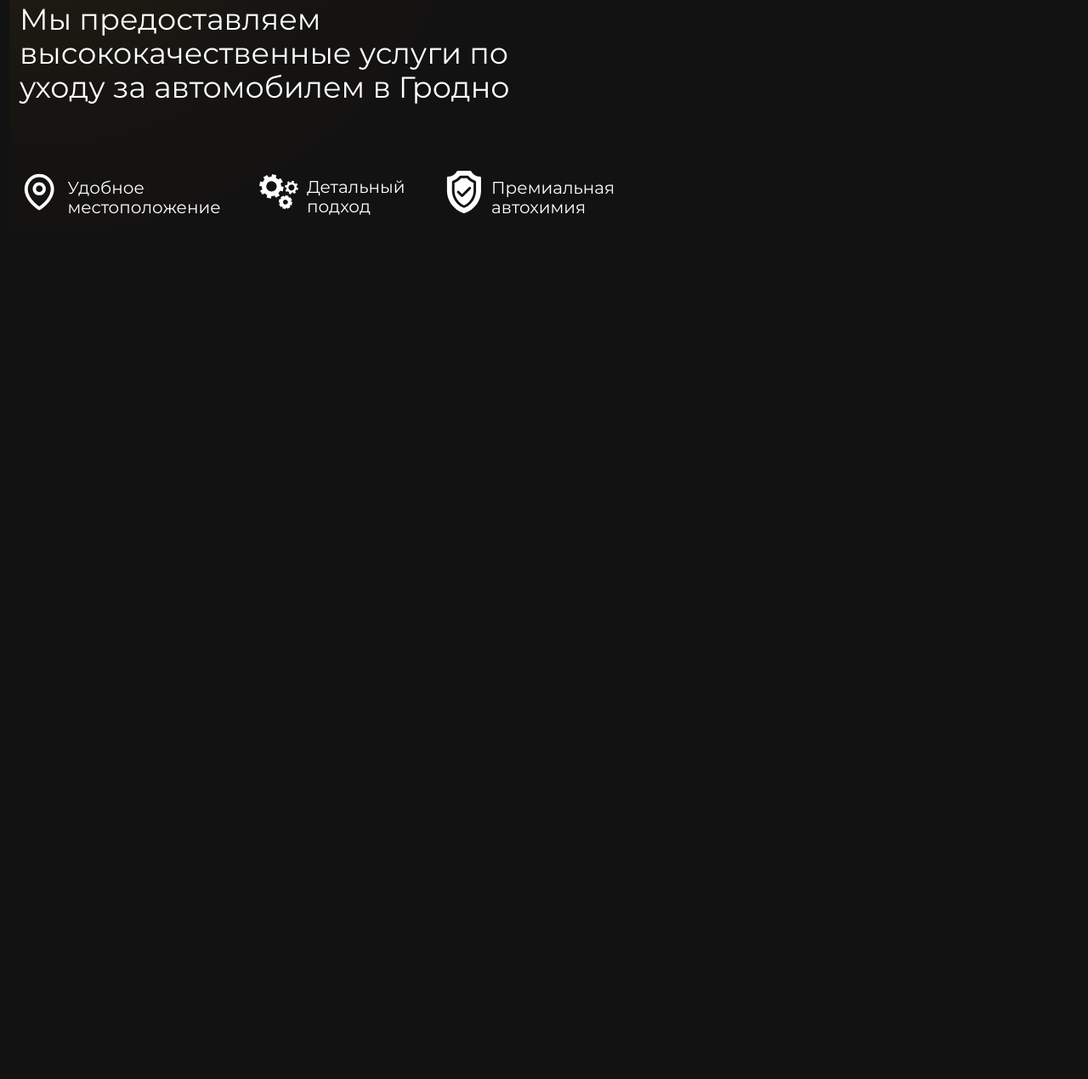
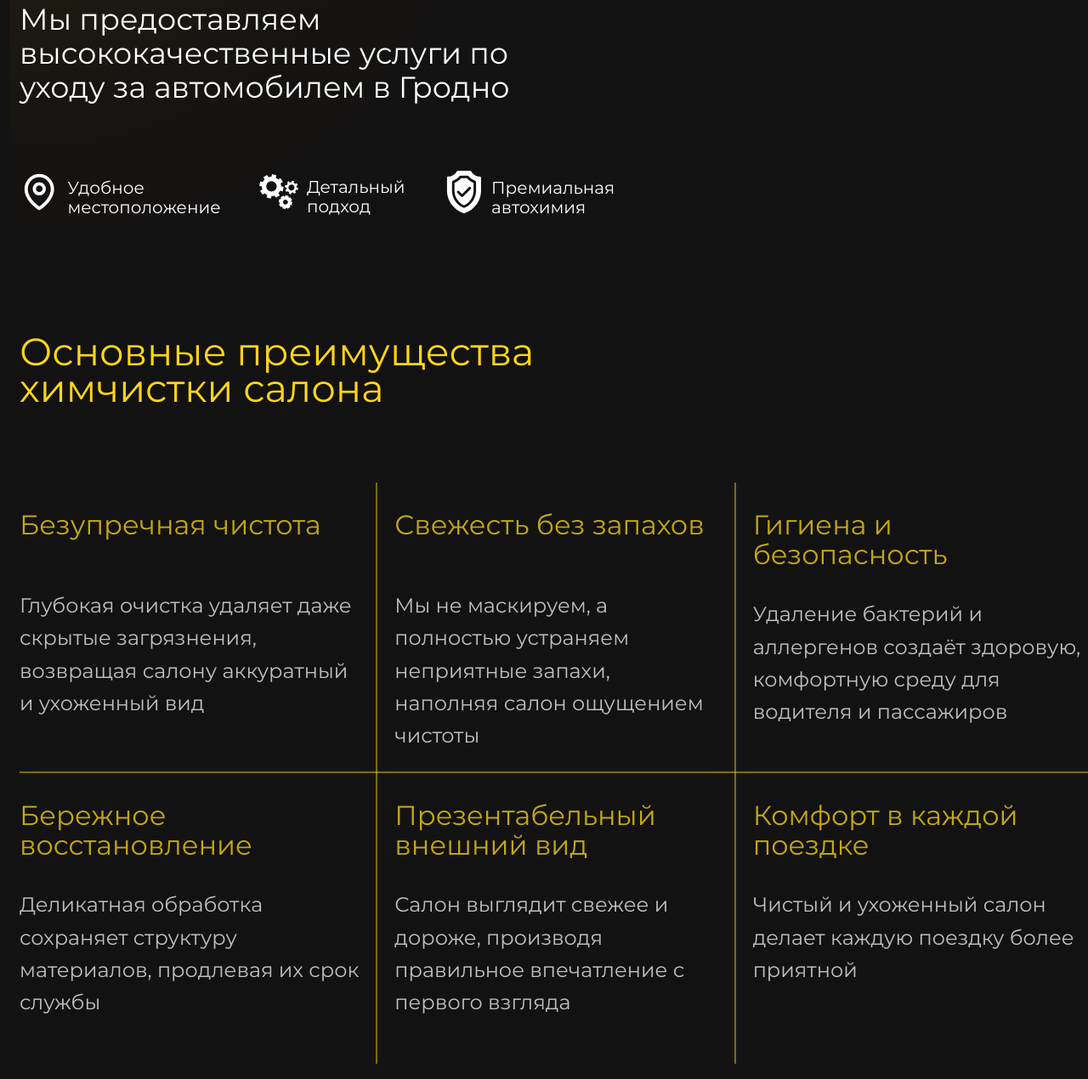
Before and after one commit to Maximka70/Cleaning_Grondo, a plain HTML site: page index.html in a window 1280 px wide. Shown: the part 530-1800 px from the top of the page at 85% size. Before the commit the page ends 886 px from the top, so only its background shows below. Drawn offline with Linux system fonts and the light colour scheme; a web font is replaced by a local one.

Commit message:
advantages section

```diff
--- a/index.html
+++ b/index.html
@@ -104,6 +104,45 @@
 
       </section>
 
+      <section class="advantages">
+        <div class="advantages__container">
+          <h2 class="advantages__title">Основные преимущества химчистки салона</h2>
+          <ul class="advantages__list">
+            <li class="advantages__list-item">
+              <h3 class="advantages__item-title">Безупречная чистота</h3>
+              <p class="advantages__item-description">Глубокая очистка удаляет даже скрытые загрязнения, возвращая салону аккуратный и ухоженный вид</p>
+            </li>
+            <li class="advantages__list-item">
+              <h3 class="advantages__item-title">Свежесть без запахов</h3>
+              <p class="advantages__item-description">Мы не маскируем, а полностью устраняем неприятные запахи, наполняя салон ощущением чистоты</p>
+            </li>
+            <li class="advantages__list-item">
+              <h3 class="advantages__item-title">Гигиена и безопасность</h3>
+              <p class="advantages__item-description">Удаление бактерий и аллергенов создаёт здоровую, комфортную среду для водителя и пассажиров</p>
+            </li>
+            <li class="advantages__list-item">
+              <h3 class="advantages__item-title">Бережное восстановление</h3>
+              <p class="advantages__item-description">Деликатная обработка сохраняет структуру материалов, продлевая их срок службы</p>
+            </li>
+            <li class="advantages__list-item">
+              <h3 class="advantages__item-title">Презентабельный внешний вид</h3>
+              <p class="advantages__item-description">Салон выглядит свежее и дороже, производя правильное впечатление с первого взгляда</p>
+            </li>
+            <li class="advantages__list-item">
+              <h3 class="advantages__item-title">Комфорт в каждой поездке</h3>
+              <p class="advantages__item-description">Чистый и ухоженный салон делает каждую поездку более приятной</p>
+            </li>
+          </ul>
+        </div>
+      </section>
+
+      <section class="gallery">
+        <div class="gallery__container" style="margin-top: 500px;">
+          Lorem ipsum dolor, sit amet consectetur adipisicing elit. Odio itaque dolores repellat exercitationem modi, tenetur minus, doloremque temporibus vero, molestias esse veniam explicabo! Reprehenderit, itaque voluptates similique amet nisi quas?
+        </div>
+      </section>
+
+
 
     </div>
   </div>
--- /dev/null
+++ b/scss/layout/_advantagesSection.scss
@@ -0,0 +1,92 @@
+.advantages {
+
+  &__container {
+    display: flex;
+    flex-direction: column;
+    align-items: center;
+  }
+
+  &__title {
+    align-self: flex-start;
+    font-size: 45px;
+    line-height: 94%;
+    font-weight: 400;
+    max-width: 750px;
+    margin-bottom: 90px;
+    color: var(--yellow-color)
+  }
+
+  &__list {
+    display: grid;
+    width: 100%;
+    grid-template-columns: repeat(3, 1fr);
+    grid-auto-rows: 1fr;
+  }
+
+  &__list-item:first-child, &__list-item:nth-child(4) {
+    padding-left: 0;
+  }
+
+  &__list-item:last-child, &__list-item:nth-child(3) {
+    padding-right: 0;
+  }
+
+  &__list-item {
+    display: flex;
+    flex-direction: column;
+    height: 100%;
+    position: relative;
+    padding: 0 20px;
+
+    &::after {
+      content: '';
+      position: absolute;
+      top: 0;
+      right: 0;
+      width: 2px;
+      height: 100%;
+      background: rgba(255, 216, 19, 0.450);
+      box-shadow: 0 0 8px rgba(255, 255, 255, 0.1);
+    }
+
+    &:nth-child(3n)::after {
+      display: none;
+    }
+
+    &::before {
+      content: '';
+      position: absolute;
+      bottom: 0;
+      left: 0;
+      width: 100%;
+      height: 2px;
+      background: rgba(255, 216, 19, 0.450);
+      box-shadow: 0 0 8px rgba(255, 255, 255, 0.1);
+    }
+
+    &:nth-child(n + 4)::before {
+      display: none;
+    }
+
+  }
+
+  &__item-title {
+    font-weight: 400;
+    font-size: 32px;
+    color: var(--secondary-color-yellow);
+    margin-bottom: 10px;
+    min-height: 60px;
+    line-height: 1.1;
+  }
+
+  &__item-description {
+    font-size: 24px;
+    line-height: 1.6;
+    color: #BFBFBF;
+  }
+
+
+
+
+
+}
--- a/scss/layout/_heroSection.scss
+++ b/scss/layout/_heroSection.scss
@@ -12,6 +12,7 @@
     filter: brightness(75%);
     transform: scale(1.05);
     z-index: 1;
+    pointer-events: none;
 
   }
 
--- a/scss/main.scss
+++ b/scss/main.scss
@@ -3,3 +3,4 @@
 @import "base/global.scss";
 @import "layout/header.scss";
 @import "layout/heroSection.scss";
+@import "layout/advantagesSection.scss";
--- a/scss/utils/_root.scss
+++ b/scss/utils/_root.scss
@@ -2,6 +2,8 @@
   --primary-color: #131212;
   --white-color: #fff;
   --yellow-color: #FFD613;
+  --secondary-color-yellow: #ffd813c0;
+  --yellow-color-rgb: rgb(255,214,19);
 
   --gradient1: linear-gradient(157deg, #ffd613 0%, #645713 100%);
 }
```
Also changed, not shown: scss/main.css, 1 other file.
